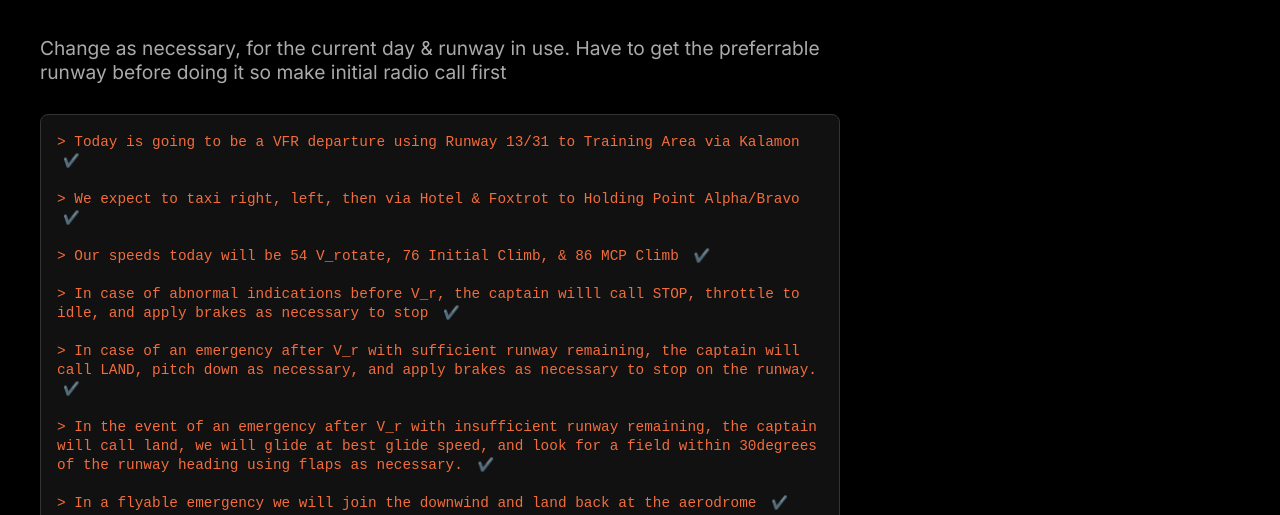
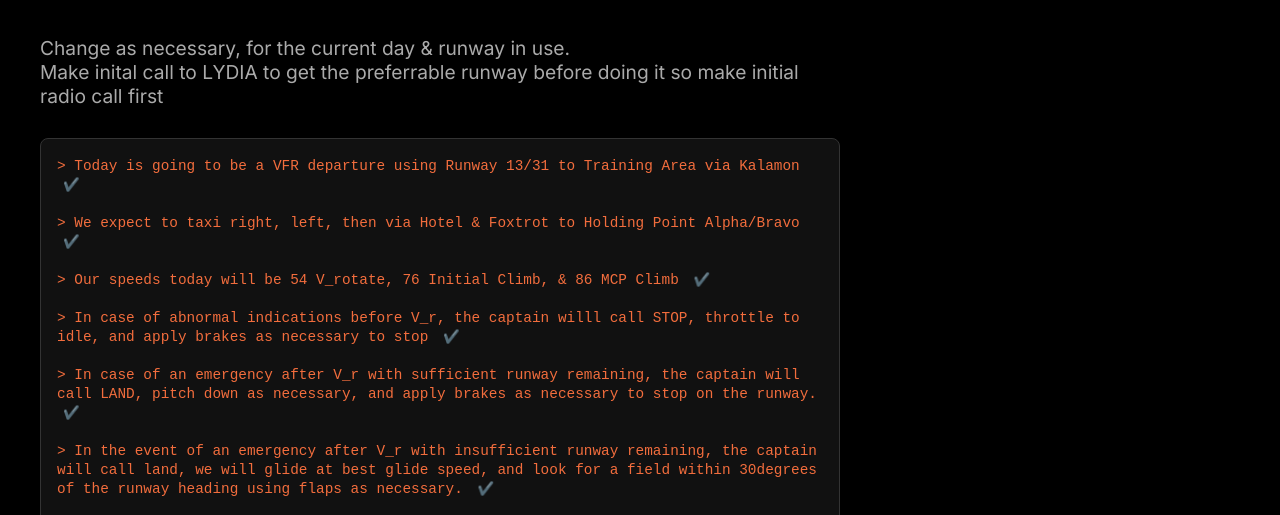
Before and after one commit to ChiefBucket/First-Few-Lessons, a plain HTML site: page index.html in a window 1280 px wide. Shown: the part 282-797 px from the top of the page. Drawn offline with Linux system fonts and the light colour scheme.

Commit message:
Update index.html

```diff
--- a/index.html
+++ b/index.html
@@ -3,7 +3,7 @@
 <head>
   <meta charset="UTF-8" />
   <meta name="viewport" content="width=device-width, initial-scale=1.0"/>
-  <title>First 2 Lessons </title>
+  <title>First Few Lessons </title>
   <link href="https://fonts.googleapis.com/css2?family=Inter:wght@400;600&family=Roboto+Mono&display=swap" rel="stylesheet"/>
   <style>
     body {
@@ -316,7 +316,8 @@
   <section class="hero">
     <h1>Departure Briefing</h1>
     <p>
-      Change as necessary, for the current day & runway in use. Have to get the preferrable runway before
+      Change as necessary, for the current day & runway in use. <br/>
+     Make inital call to LYDIA to get the preferrable runway before
       doing it so make initial radio call first
       </p>
 
@@ -717,4 +718,5 @@
   </div>
 </section>
 </body>
+
 </html>
```
